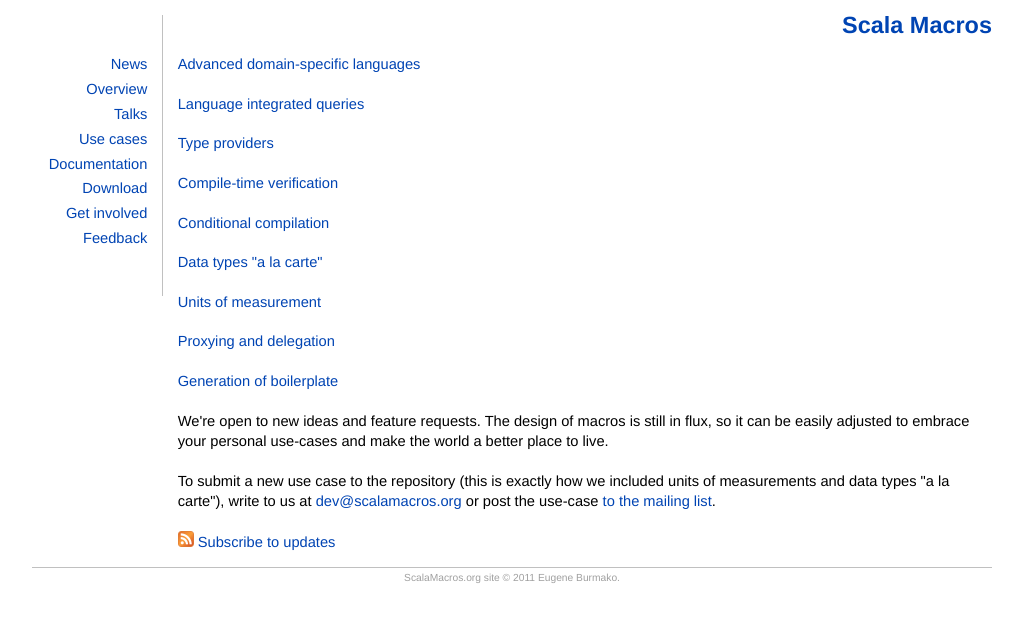
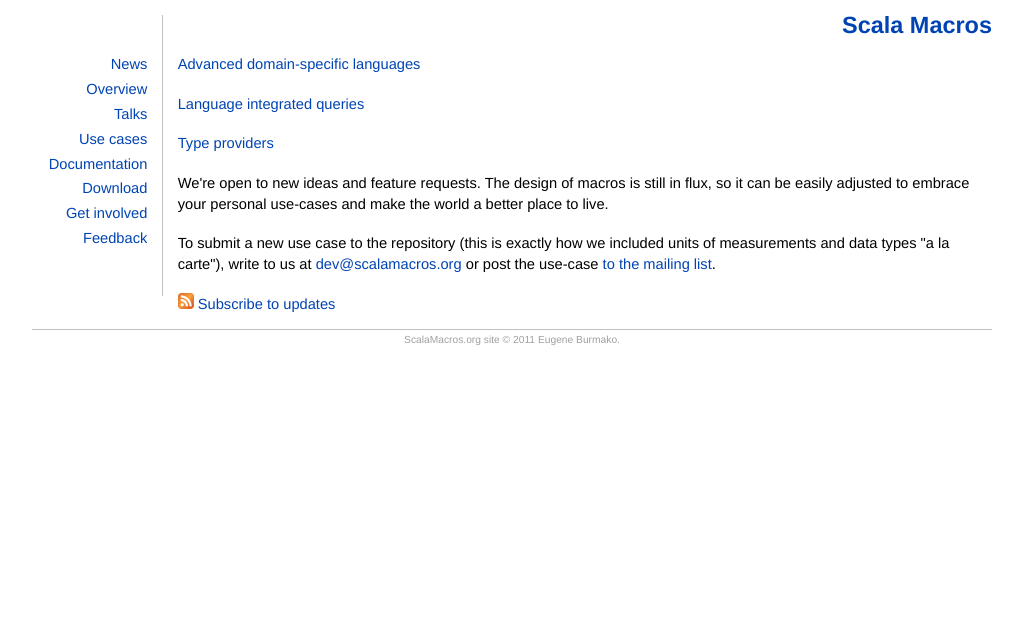
Before and after one commit to scalamacros/scalamacros.github.com, a Jekyll site: the page built from usecases/index.html, in a window 1280 px wide. Shown: the top 622 px of the page, without its empty margins (128-1151 px from the left). Built offline with Jekyll 4.4.1, drawn with Linux system fonts in a browser that asks for light colours; comment, search, counter and statistics services are not loaded.

Commit message:
use cases: type providers and generation of boilerplate

```diff
--- a/usecases/_posts/2011-11-23-proxying-and-delegation.html
+++ /dev/null
@@ -1,5 +0,0 @@
----
-layout: usecase
-title: Proxying and delegation
-permalink: /usecases/proxying-and-delegation.html
----
--- a/usecases/_posts/2011-11-24-units-of-measurement.html
+++ /dev/null
@@ -1,5 +0,0 @@
----
-layout: usecase
-title: Units of measurement
-permalink: /usecases/units-of-measurement.html
----
--- a/usecases/_posts/2011-11-25-data-types-a-la-carte.html
+++ /dev/null
@@ -1,5 +0,0 @@
----
-layout: usecase
-title: Data types "a la carte"
-permalink: /usecases/data-types-a-la-carte.html
----
--- a/usecases/_posts/2011-11-26-conditional-compilation.html
+++ /dev/null
@@ -1,5 +0,0 @@
----
-layout: usecase
-title: Conditional compilation
-permalink: /usecases/conditional-compilation.html
----
--- a/usecases/_posts/2011-11-27-compile-time-verification.html
+++ /dev/null
@@ -1,5 +0,0 @@
----
-layout: usecase
-title: Compile-time verification
-permalink: /usecases/compile-time-verification.html
----
```
Also changed, not shown: usecases/_posts/2011-11-22-generation-of-boilerplate.html (deleted, +0 -32 lines), usecases/_posts/2011-11-28-type-providers.html (+6 -6 lines).
